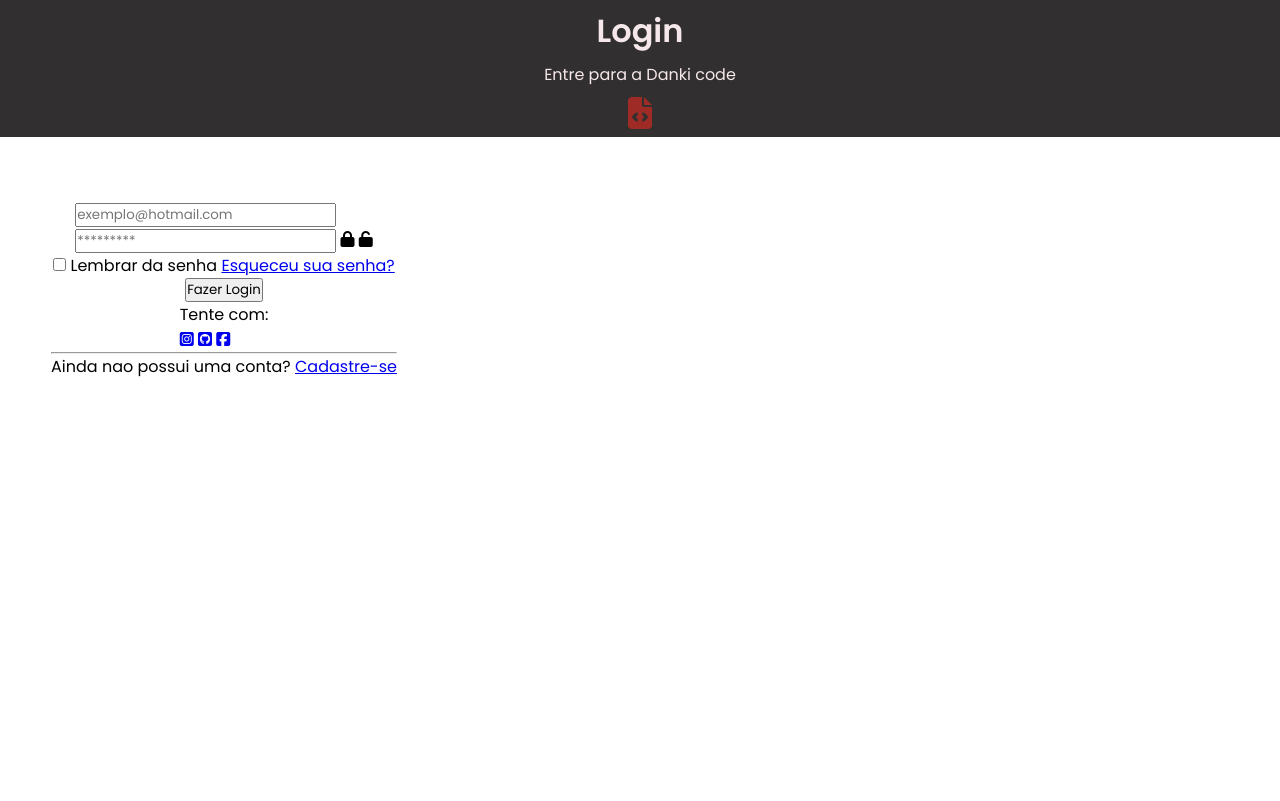
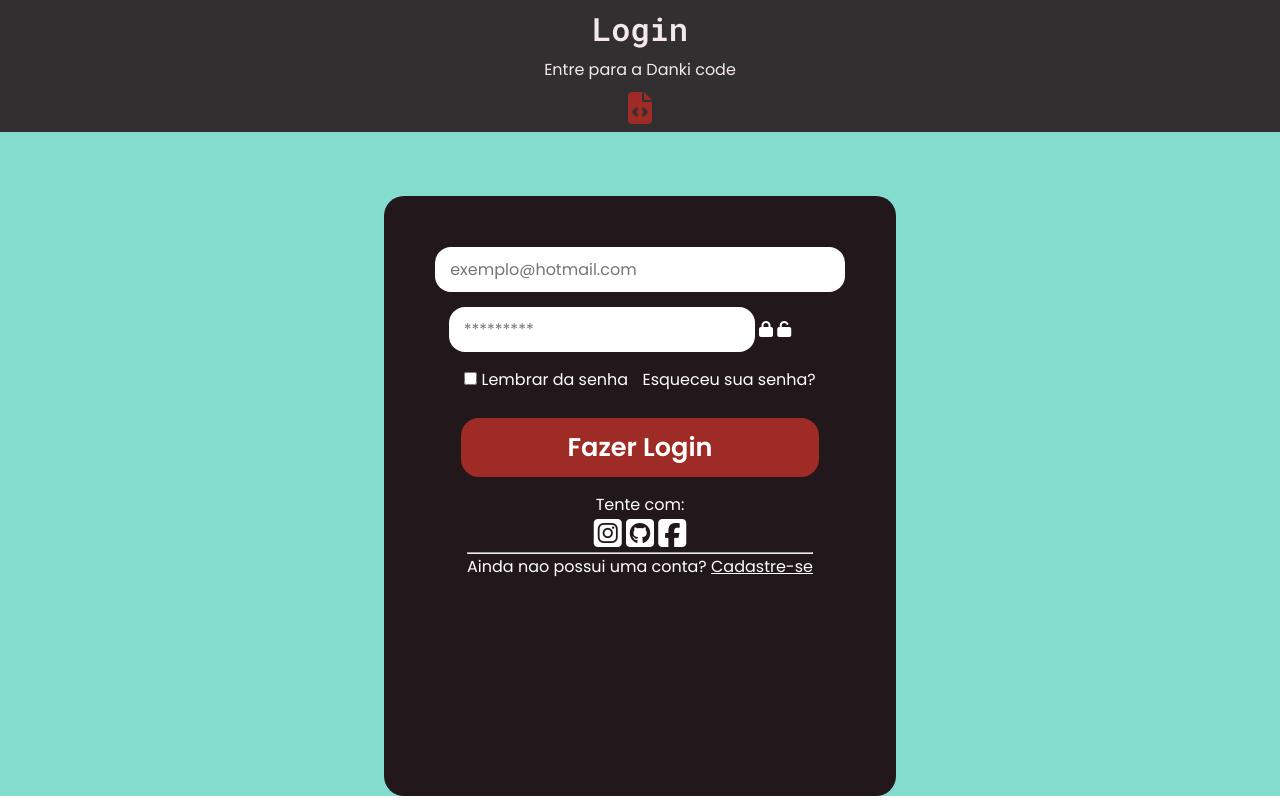
Before and after one commit to raulsilvaferreira/curso-html-css-e-javascript, a plain HTML site: page teste1/index.html in a window 1280 px wide. Drawn offline with Linux system fonts and the light colour scheme.

Commit message:
atualização 4

```diff
--- a/teste1/css/style.css
+++ b/teste1/css/style.css
@@ -13,6 +13,7 @@
     padding: 0px;
     font-family: 'Poppins', sans-serif;
     box-sizing: border-box;
+    color: white;
 }
 
 header {
@@ -26,6 +27,7 @@ header {
 header h1 {
     color: var(--cor3);
     padding: 7px;
+    font-family: 'Roboto Mono', monospace;
 }
 
 header span {
@@ -61,12 +63,95 @@ header .code-symbol .code:hover {
     color: #384E77;
 }
 
+main {
+    width: 100%;
+
+    display: flex;
+    flex-direction: column;
+    align-items: center;
+    background-color: var(--cor5)
+}
+
 main form {
     margin-top: 5%;
     height: 75vh;
-    width: 35%;
+    width: 40%;
+    display: flex;
+    flex-direction: column;
+    align-items: center;
+    background-color: var(--cor2);
+    border-radius: 20px;
+}
+
+main form .inputs-container {
+    margin-top: 10%;
+    width: 100%;
 
     display: flex;
     flex-direction: column;
     align-items: center;
 }
+
+main form .inputs-container input {
+    width: 80%;
+    height: 45px;
+    margin-bottom: 15px;
+    padding: 8px 15px;
+    border: 0;
+    outline: 0;
+
+    border-radius: 16px;
+    font-size: 16px;
+    color: black;
+
+
+}
+
+main form .inputs-container input:focus {
+    background-color: rgb(244, 227, 255);
+    box-shadow: inset -4px 5px 7px 0px rgba(0, 0, 0, 0.281)
+}
+
+
+main form .password-infos a{
+    text-decoration: none;
+    margin-left: 10px;
+    transition: 0.3s ease-in-out;
+}
+
+main form .password-infos a:hover {
+    color: var(--cor4);
+    font-weight: 600;
+}
+
+main form button {
+    background-color: #9E2B25;
+    margin-top: 5%;
+    width: 70%;
+    padding: 10px;
+    font-size: 1.6em;
+    border: 0;
+    outline: 0;
+
+    border-radius: 18px;
+    font-weight: bolder;
+    cursor: pointer;
+    transition: 0.2s ease-in-out;
+}
+
+main form button:hover {
+    background-color: white;
+    color: #9E2B25;
+}
+
+main form .social-media {
+    width: 100%;
+    margin-top: 3%;
+    display: flex;
+    flex-direction: column;
+    align-items: center;
+}
+
+main form .social-media i {
+    font-size: 2em;
+}
```
